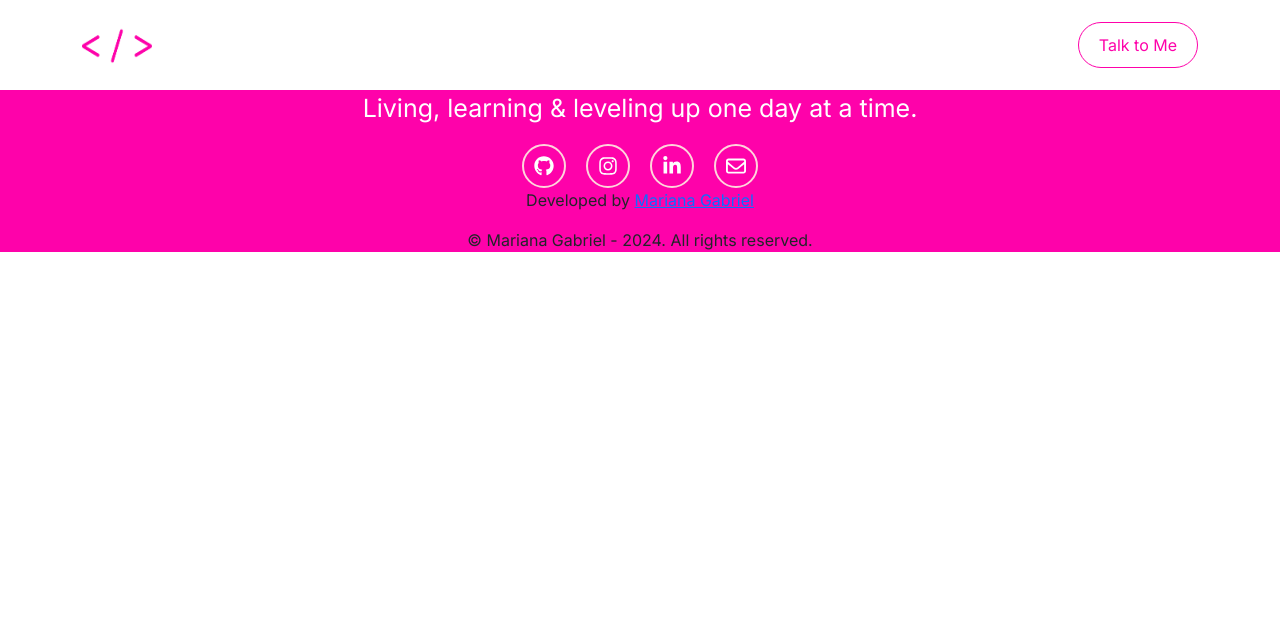
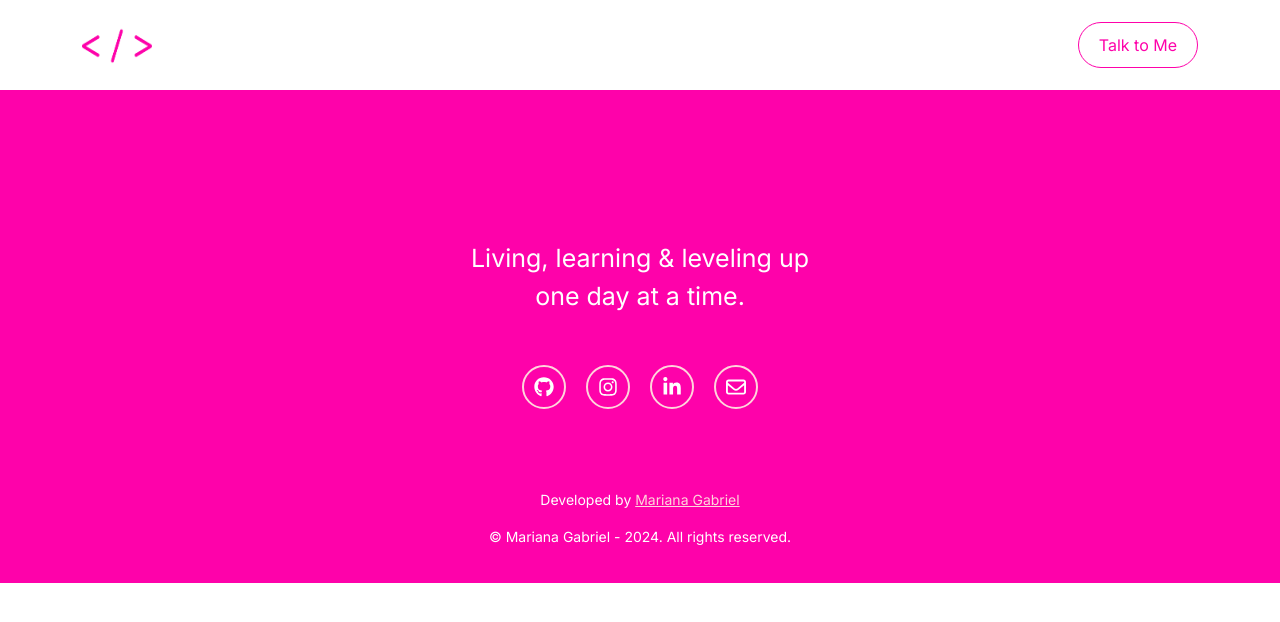
Before and after one commit to marianargabriel/marianargabriel-website, a Next.js app: page / in a window 1280 px wide. Shown: the top 622 px of the page. Built offline with nearby package versions, Linux system fonts and the light colour scheme.

Commit message:
Footer concluido

```diff
--- a/components/footer.jsx
+++ b/components/footer.jsx
@@ -11,7 +11,7 @@ export default function Footer() {
     return (
         <footer>
             <div className="container-fluid text-center">
-                <p className='text-slogan'>Living, learning & leveling up one day at a time.</p>
+                <p className='text-slogan'>Living, learning & leveling up<br/>one day at a time.</p>
                 <div className='social-media'>
                     <a className='link-media' href="https://github.com/marianargabriel" target="_blank">
                         <FontAwesomeIcon className='icon-media' icon={faGithub} />
@@ -27,7 +27,7 @@ export default function Footer() {
                     </a>
                 </div>
                 <div className='container-fluid copyright'>
-                    <p className='text'>Developed by <a className='text-linked' href='https://marianargabriel.pt'>Mariana Gabriel</a></p>
+                    <p>Developed by <a className='text-linked' href='https://marianargabriel.pt'>Mariana Gabriel</a></p>
                     <p>&copy; Mariana Gabriel - {new Date().getFullYear()}. All rights reserved.</p>
                 </div>
             </div>
--- a/public/styles/footer.css
+++ b/public/styles/footer.css
@@ -9,6 +9,7 @@
 
 footer {
     background-color: var(--pink-color);
+    padding: 150px 0px 20px 0px;
 }
 
 .text-slogan {
@@ -21,6 +22,7 @@ footer {
     display: flex;
     justify-content: center;
     align-items: center;
+    margin-top: 50px;
 }
 
 .icon-media {
@@ -43,3 +45,14 @@ footer {
     transition: transform 0.3s ease;
     transform: scale(1.1);
 }
+
+.copyright {
+    color: var(--white-color);
+    font-size: 14px;
+    margin-top: 80px;
+}
+
+.text-linked {
+    color: var(--soft-pink-color);
+    text-decoration: underline;
+}
```
